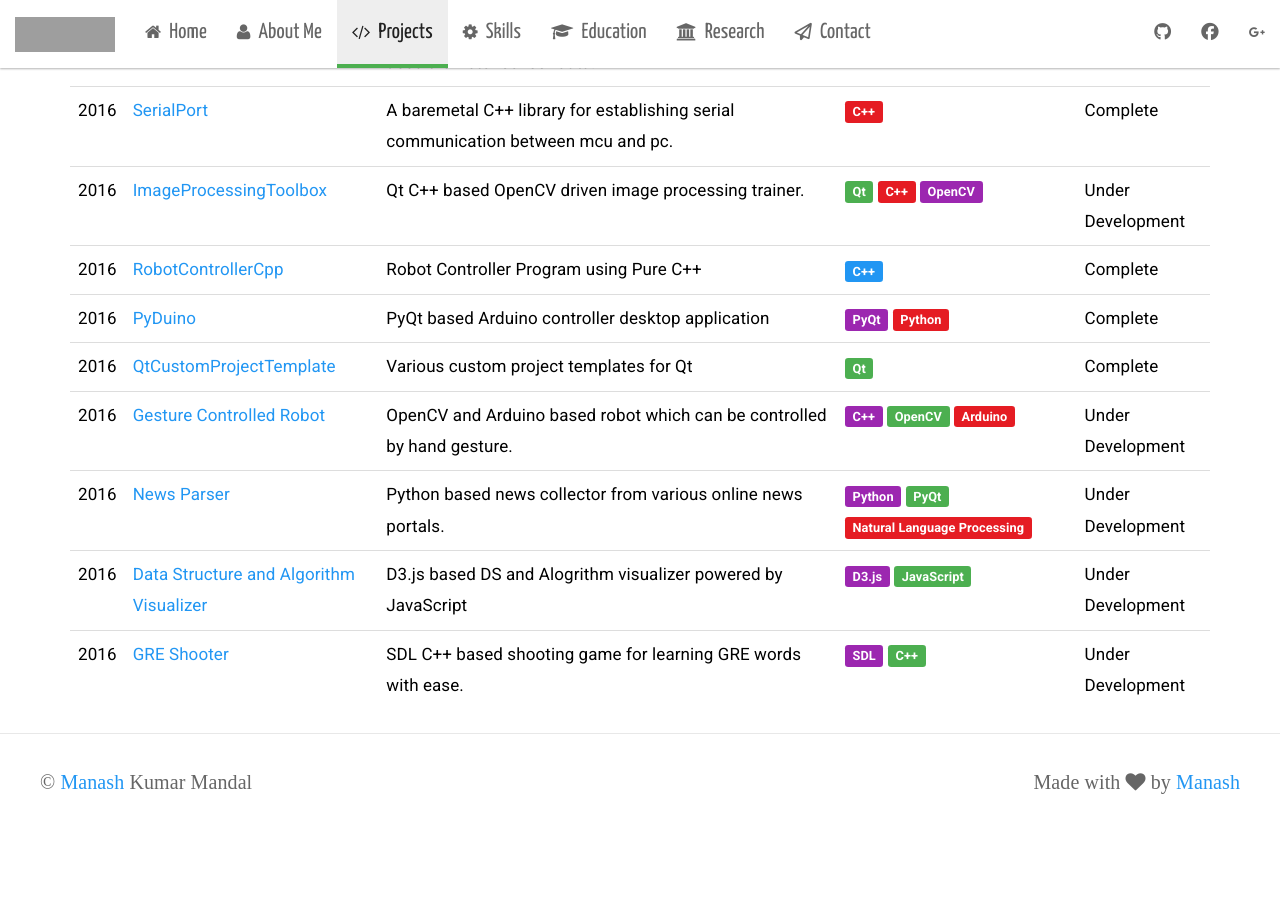
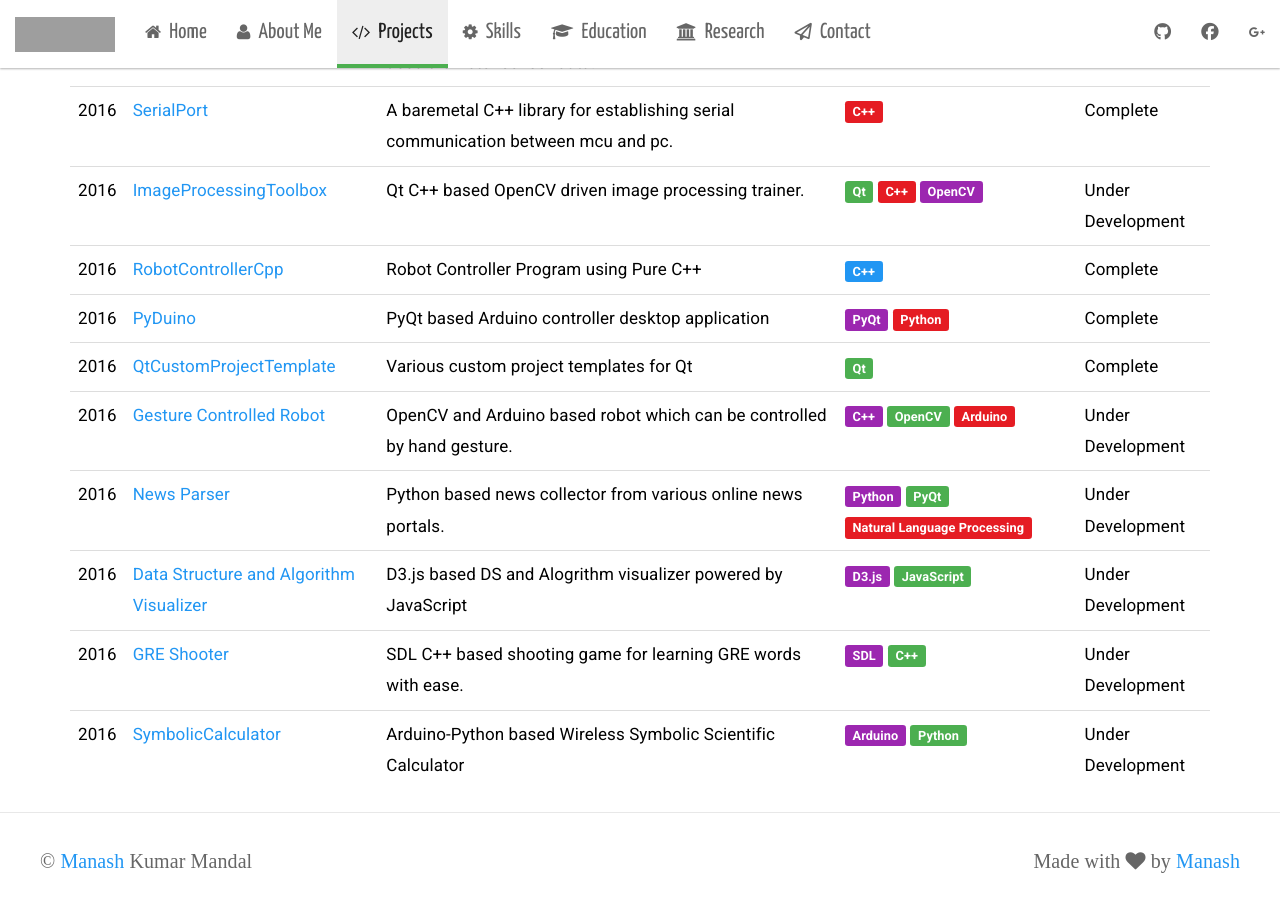
Before and after one commit to manashmandal/manashmandal.github.io, a Jekyll site: the page built from projects.html, in a window 1280 px wide and 900 px high, scrolled down 1085 px. Built offline with Jekyll 4.4.1, drawn with Linux system fonts in a browser that asks for light colours; nearby versions of some CDN libraries; some web fonts are replaced; before the commit the page ends 1906 px from its top, so only the background shows below that; grey boxes are pictures that could not be loaded.

Commit message:
added a new project

```diff
--- a/projects.html
+++ b/projects.html
@@ -167,5 +167,13 @@ title: Projects
             <td>Under Development</td>
         </tr>
 
+        <tr>
+            <td>2016</td>
+            <td><a href="https://github.com/manashmndl/SymbolicCalculator" target="_blank">SymbolicCalculator</a> </td>
+            <td>Arduino-Python based Wireless Symbolic Scientific Calculator</td>
+            <td><span class="label label-info">Arduino</span> <span class="label label-success">Python</span> </td>
+            <td>Under Development</td>
+        </tr>
+
     </table>
 </div>
```
